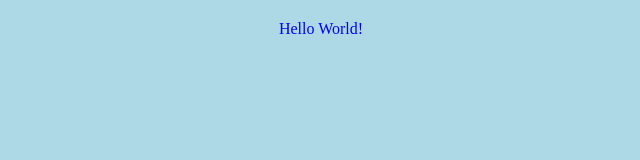
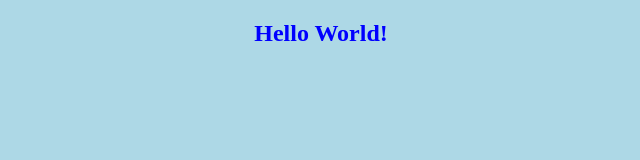
Before and after one commit to Gaya3-2023/helloworld, a plain HTML site: page index.html in a window 1280 px wide. Shown: the whole page, without its empty margins (319-959 px from the left). Drawn offline with Linux system fonts and the light colour scheme.

Commit message:
Update index.html

```diff
--- a/index.html
+++ b/index.html
@@ -6,7 +6,7 @@
 </head>
 
 <body>
-   <h2></h2> Hello World!</h2>
+   <h2> Hello World!</h2>
 </body>
 
 </html>
```
